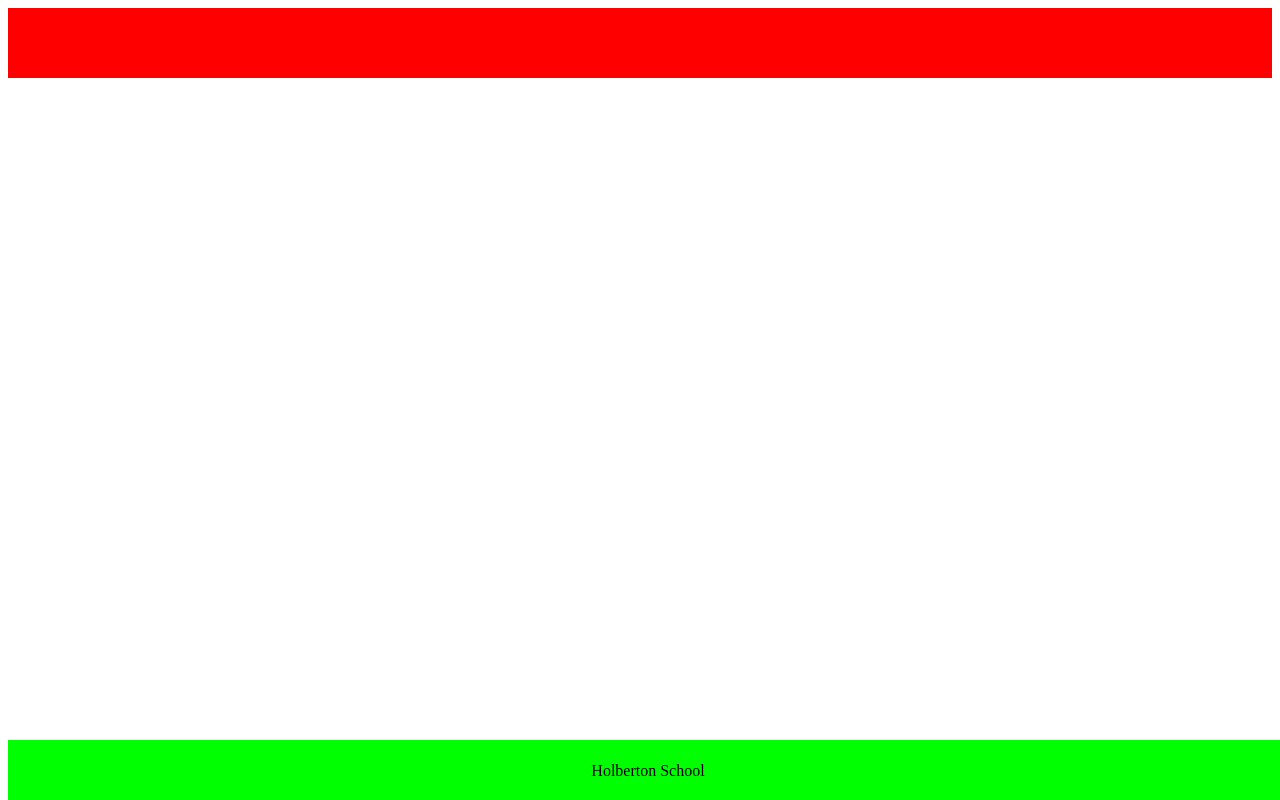
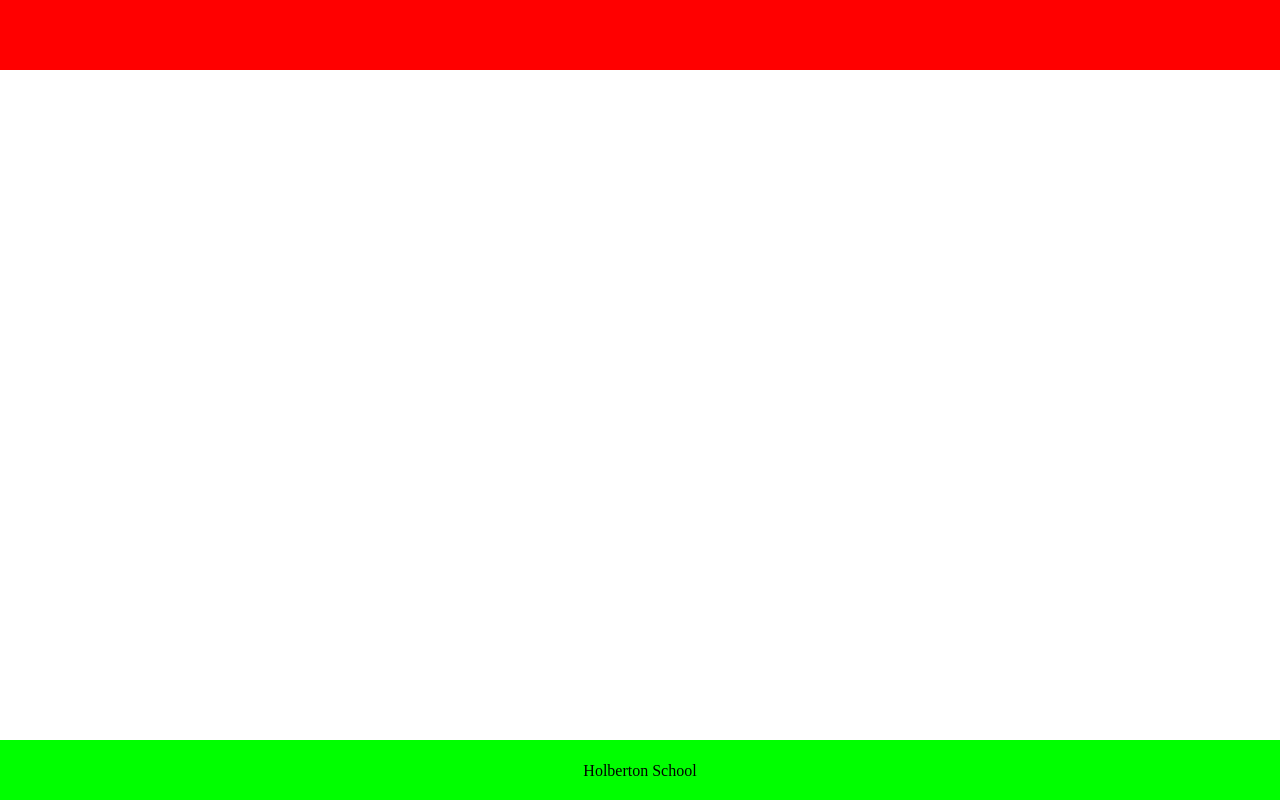
Before and after one commit to mmoscovics/AirBnB_clone, a plain HTML site: page web_static/0-index.html in a window 1280 px wide. Drawn offline with Linux system fonts and the light colour scheme.

Commit message:
[Update] fix body

```diff
--- a/web_static/0-index.html
+++ b/web_static/0-index.html
@@ -3,7 +3,7 @@
     <head>
         <title>AirBnB clone</title>
     </head>
-    <body>
+    <body style="padding: 0; margin: 0">
         <header style="background-color: red; height: 70px; width: 100%">
         </header>
         <footer style="background-color: #00FF00; height: 60px; width: 100%; bottom: 0; position: absolute">
```
